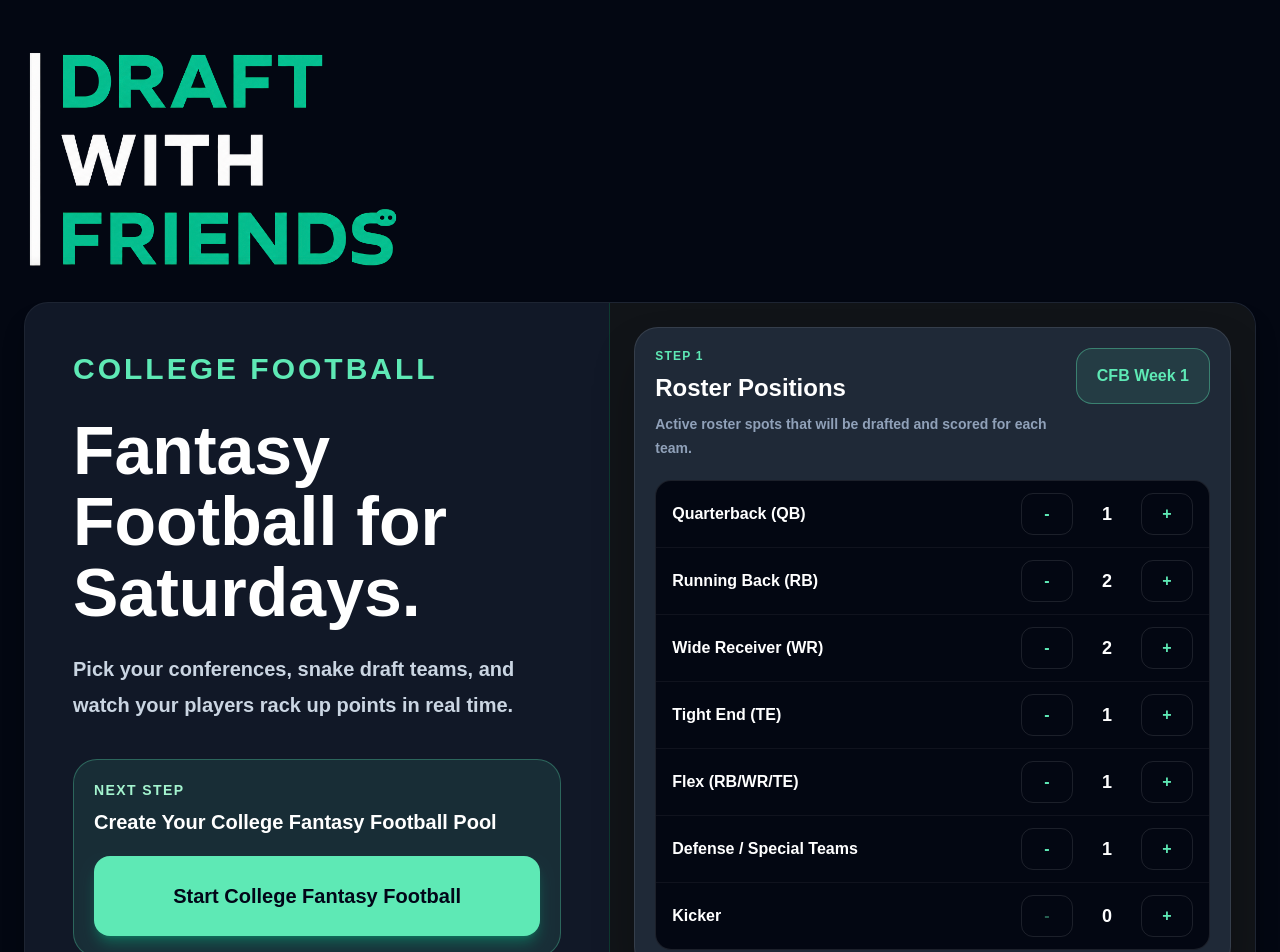
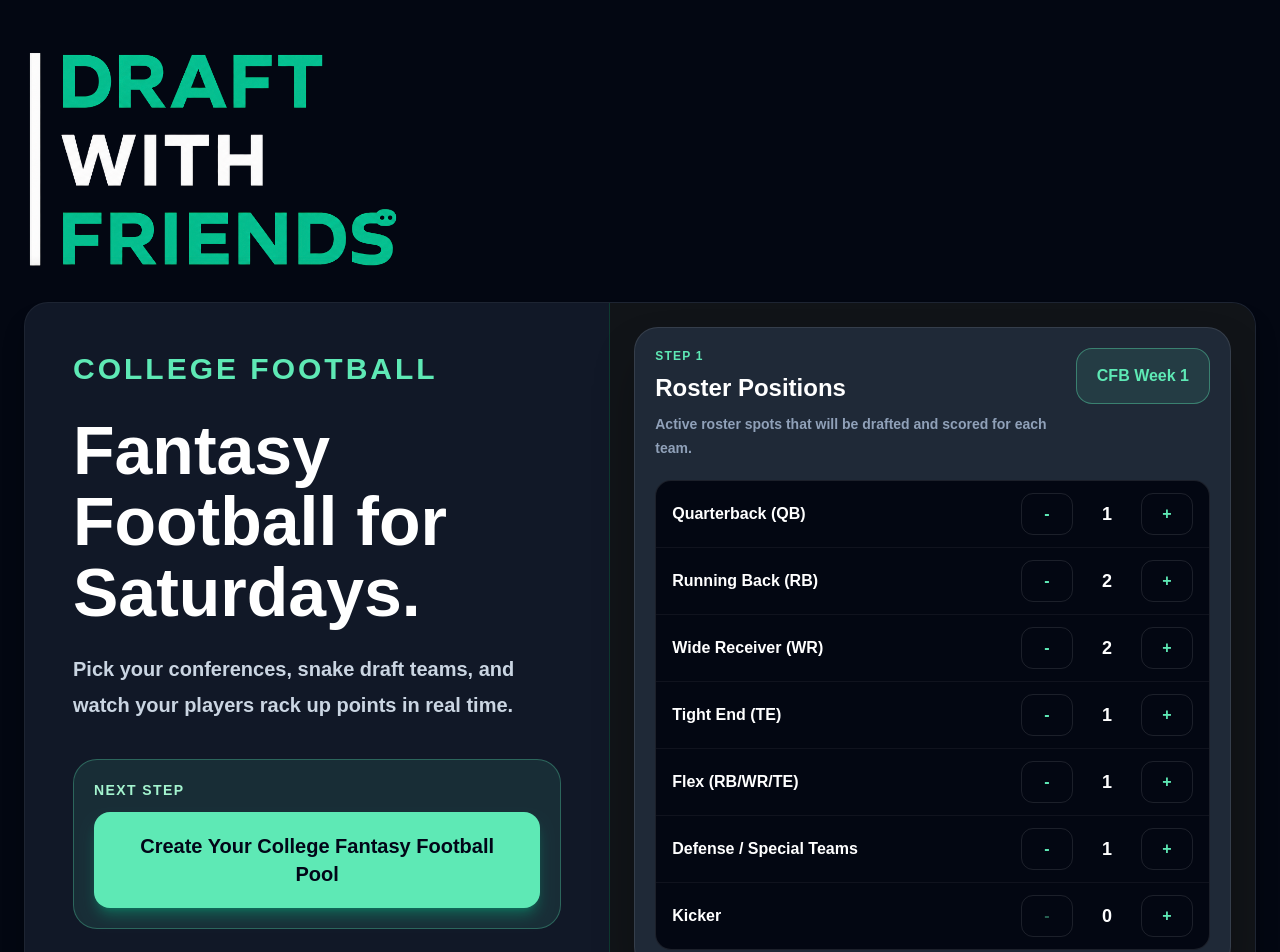
Before and after one commit to garrymorrison84/draft-with-friends, a Next.js app: page /football in a window 1280 px wide. Shown: the top 952 px of the page. Built offline with nearby package versions, Linux system fonts and the light colour scheme.

Commit message:
Simplify college football call to action

```diff
--- a/app/football/page.tsx
+++ b/app/football/page.tsx
@@ -93,14 +93,11 @@ export default function FootballHomePage() {
               <p className="text-sm font-black uppercase tracking-widest text-emerald-200">
                 Next step
               </p>
-              <p className="mt-2 text-lg font-black text-white sm:text-xl">
-                Create Your College Fantasy Football Pool
-              </p>
               <Link
                 href="/football/create"
-                className="mt-5 inline-flex min-h-16 w-full items-center justify-center rounded-2xl bg-emerald-300 px-6 py-4 text-center text-lg font-black text-slate-950 shadow-lg shadow-emerald-400/30 transition hover:bg-emerald-200 md:min-h-20 md:px-8 md:py-5 md:text-xl"
+                className="mt-3 inline-flex min-h-16 w-full items-center justify-center rounded-2xl bg-emerald-300 px-6 py-4 text-center text-lg font-black text-slate-950 shadow-lg shadow-emerald-400/30 transition hover:bg-emerald-200 md:min-h-20 md:px-8 md:py-5 md:text-xl"
               >
-                Start College Fantasy Football
+                Create Your College Fantasy Football Pool
               </Link>
             </div>
           </div>
```
